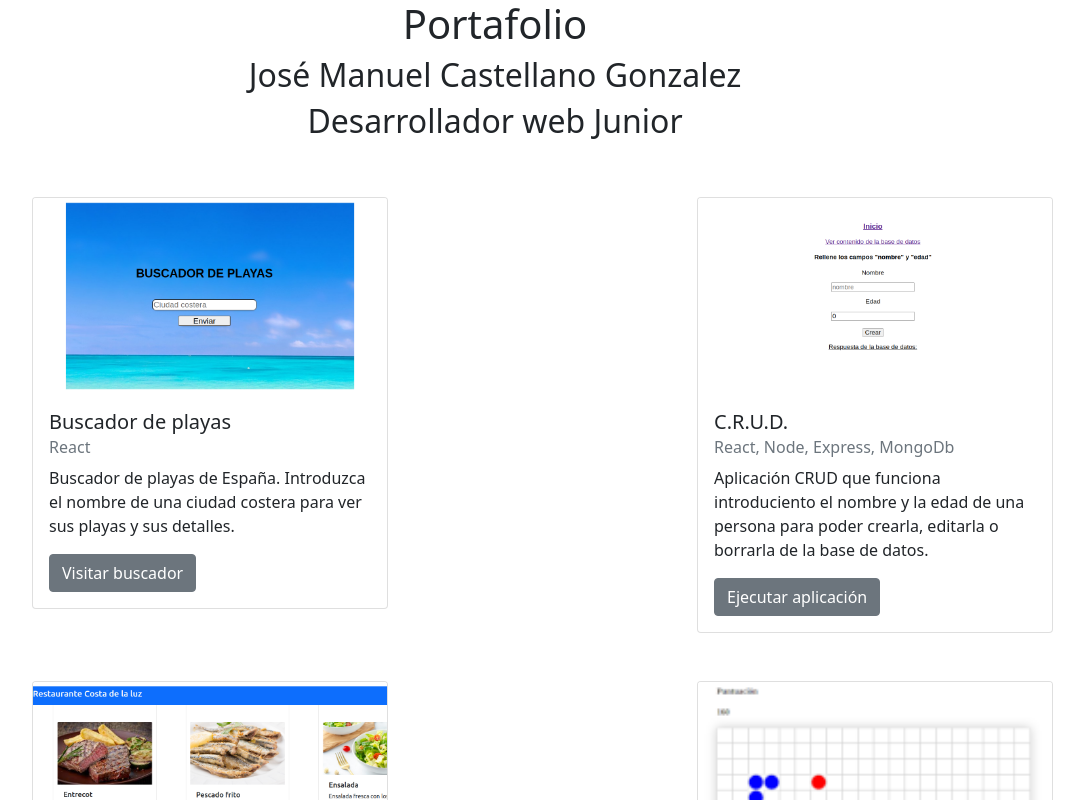
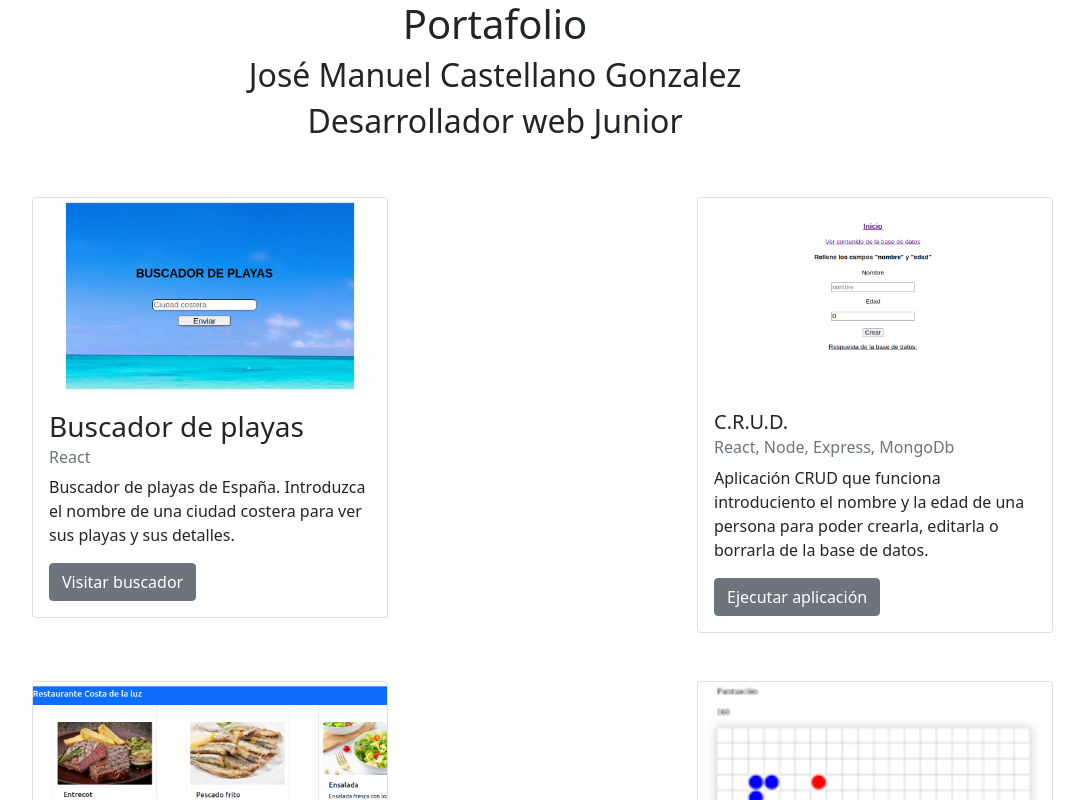
Before and after one commit to josemanuel80/hola-mundo, a React (Create React App) app: page / in a window 1280 px wide. Shown: the top 800 px of the page, without its empty margins (145-1229 px from the left). Built offline with nearby package versions, Linux system fonts and the light colour scheme.

Commit message:
sin header

```diff
--- a/src/components/Home.js
+++ b/src/components/Home.js
@@ -73,7 +73,7 @@ const Home = () => {
                 <Card>
                   <CardImg alt="Card image cap" src={playa} top width="100%" />
                   <CardBody>
-                    <CardTitle tag="h5">Buscador de playas</CardTitle>
+                    <CardTitle tag="h3">Buscador de playas</CardTitle>
                     <CardSubtitle className="mb-2 text-muted" tag="h6">
                       React
                     </CardSubtitle>
```
